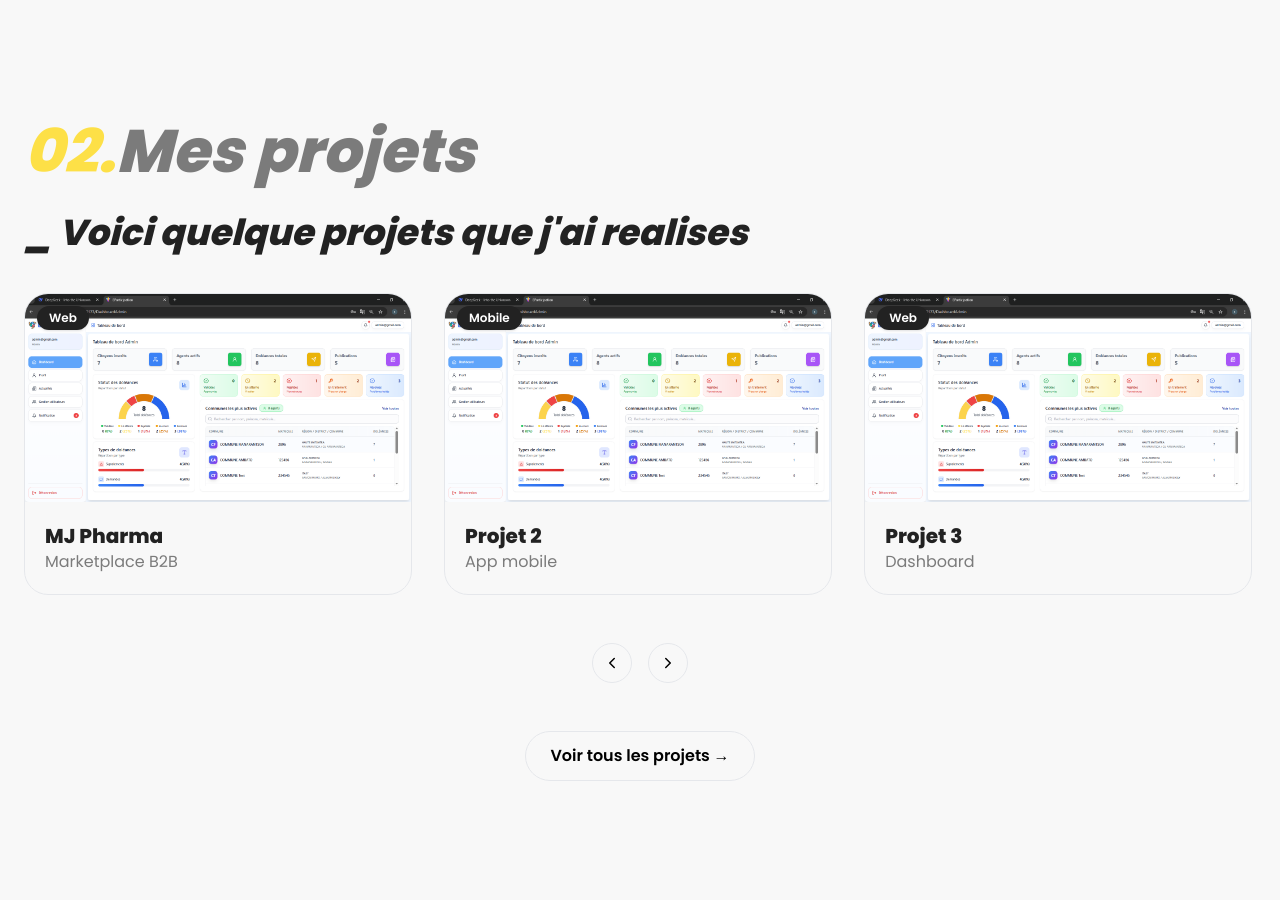
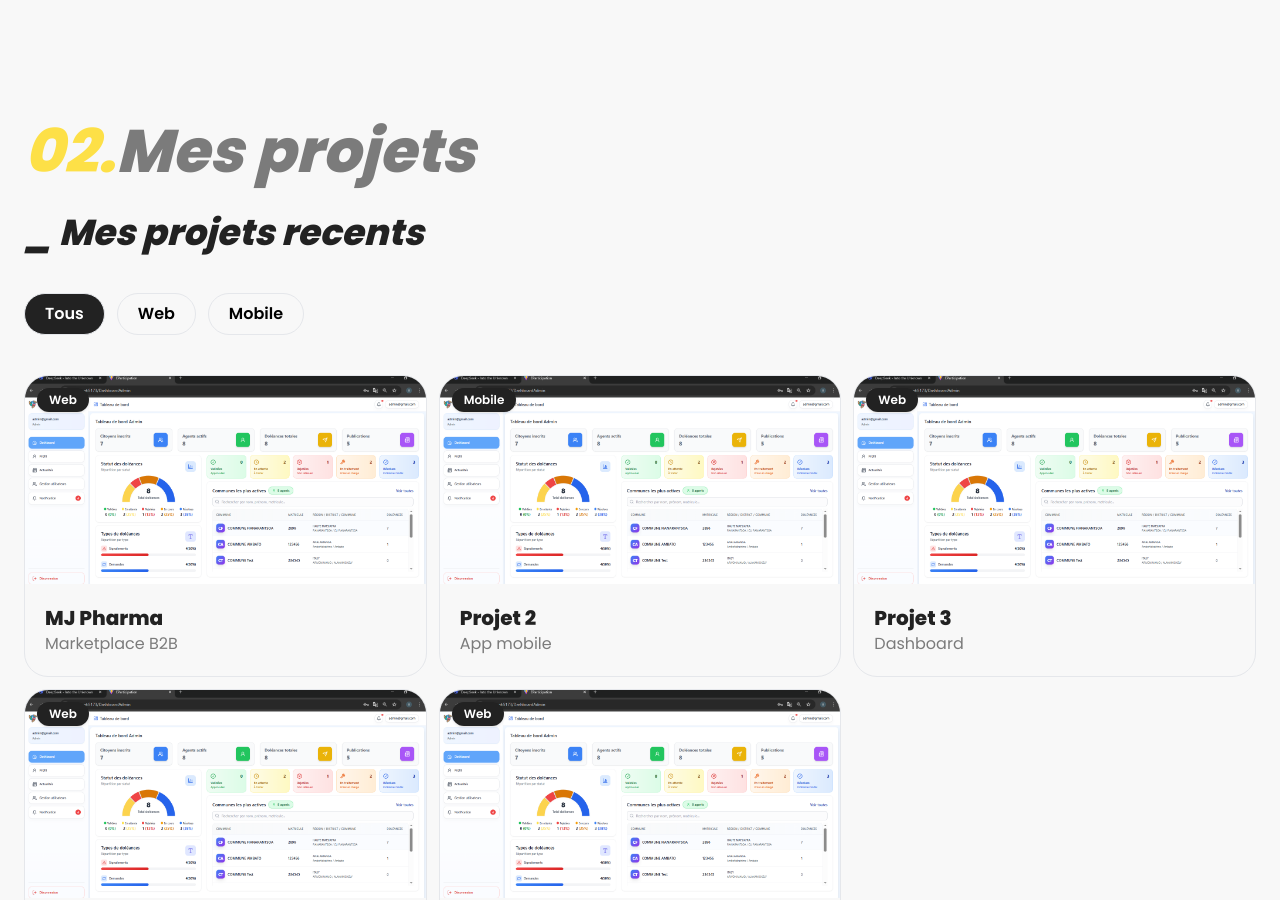
Before and after one commit to Tahiry2003/Portfolio_Tahiriniaina, a React (Vite) app: page / in a window 1280 px wide. Shown: the part 1900-2800 px from the top of the page. Built offline with nearby package versions, Linux system fonts and the light colour scheme.

Commit message:
modification affichage projetcard

```diff
--- a/src/sections/Hero.jsx
+++ b/src/sections/Hero.jsx
@@ -34,11 +34,8 @@ function Hero() {
 
             <div className="relative flex justify-center">
 
-              {/* Carré arrière (décalé) */}
-              <div className="absolute w-64 h-80 md:w-80 md:h-[400px] bg-gray-200 rounded-2xl translate-x-6 translate-y-6"></div>
-
-              {/* Image principale */}
-              <div className="relative w-64 h-80 md:w-80 md:h-[400px] overflow-hidden rounded-2xl shadow-lg">
+              <div className="absolute w-64 h-80 md:w-80 md:h-[450px] bg-gray-200 rounded-2xl translate-x-6 translate-y-6"></div>
+              <div className="relative w-64 h-80 md:w-80 md:h-[450px] overflow-hidden rounded-2xl shadow-lg">
                 <img
                   src={photo}
                   alt="profile"
--- a/src/sections/Projects.jsx
+++ b/src/sections/Projects.jsx
@@ -1,8 +1,10 @@
-import { useRef } from "react"
-import { ChevronLeft, ChevronRight } from "lucide-react"
+import { useState } from "react"
+import { ChevronRight } from "lucide-react"
 import photo from "../data/projet.png"
 
 function Projects() {
+  const [filter, setFilter] = useState("Tous")
+
   const projects = [
     { title: "MJ Pharma", desc: "Marketplace B2B", type: "Web", img: photo },
     { title: "Projet 2", desc: "App mobile", type: "Mobile", img: photo },
@@ -11,39 +13,48 @@ function Projects() {
     { title: "Projet 5", desc: "Portfolio", type: "Web", img: photo },
   ]
 
-  const containerRef = useRef(null)
-
-  const scroll = (direction) => {
-    const container = containerRef.current
-    const card = container.querySelector("div")
-    const cardWidth = card.offsetWidth + 32 // gap-8 = 32px
-
-    container.scrollBy({
-      left: direction === "left" ? -cardWidth : cardWidth,
-      behavior: "smooth",
-    })
-  }
+  // 🔹 Filtrage
+  const filteredProjects =
+    filter === "Tous"
+      ? projects
+      : projects.filter((p) => p.type === filter)
 
   return (
-    <section id="projects" className="min-h-screen scroll-mt-28">
+    <section id="projects" className="min-h-screen scroll-mt-28 mb-28">
       <div className="max-w-7xl mx-auto px-6 text-center">
 
         <h1 className="text-6xl font-bold text-secondary italic mb-8 flex text-start">
-          <span className="text-yellow-300">02.</span> Mes projets
+          <span className="text-yellow-300">02.</span>Mes projets
         </h1>
 
         <h2 className="text-3xl md:text-4xl font-bold text-primary italic mb-10 flex text-start">
-          _ Voici quelque projets que j'ai realises
+          _ Mes projets recents
         </h2>
 
-        <div
-          ref={containerRef}
-          className="flex gap-8 overflow-x-auto scroll-smooth snap-x snap-mandatory scrollbar-hide"
-        >
-          {projects.map((p, i) => (
+        {/* 🔹 FILTRE */}
+        <div className="flex gap-3 mb-10 flex-wrap">
+          {["Tous", "Web", "Mobile"].map((item) => (
+            <button
+              key={item}
+              onClick={() => setFilter(item)}
+              className={`px-5 py-2 rounded-full border font-semibold transition
+                ${
+                  filter === item
+                    ? "bg-primary text-white"
+                    : "hover:bg-gray-100"
+                }`}
+            >
+              {item}
+            </button>
+          ))}
+        </div>
+
+        {/* 🔹 GRID */}
+        <div className="grid sm:grid-cols-2 md:grid-cols-3 gap-3">
+          {filteredProjects.map((p, i) => (
             <div
               key={i}
-              className="min-w-[31.5%] snap-start group relative bg-tertiary rounded-3xl border text-left overflow-hidden"
+              className="group relative bg-tertiary rounded-3xl border text-left overflow-hidden"
             >
               <div className="bg-white rounded-t-xl h-52 flex items-center justify-center relative">
                 <span className="absolute top-3 left-3 bg-primary text-white text-xs font-semibold px-3 py-1 rounded-full shadow">
@@ -52,7 +63,7 @@ function Projects() {
 
                 <img
                   src={p.img}
-                  alt="profile"
+                  alt="project"
                   className="w-full h-full object-cover"
                 />
               </div>
@@ -74,29 +85,6 @@ function Projects() {
             </div>
           ))}
         </div>
-
-        <div className="mt-12 flex justify-center gap-4">
-          <button
-            onClick={() => scroll("left")}
-            className="w-10 h-10 flex items-center justify-center border rounded-full hover:bg-gray-100 transition"
-          >
-            <ChevronLeft size={18} />
-          </button>
-
-          <button
-            onClick={() => scroll("right")}
-            className="w-10 h-10 flex items-center justify-center border rounded-full hover:bg-gray-100 transition"
-          >
-            <ChevronRight size={18} />
-          </button>
-        </div>
-
-        <div className="mt-12">
-          <button className="border px-6 py-3 rounded-full font-semibold hover:bg-gray-100 transition">
-            Voir tous les projets →
-          </button>
-        </div>
-
       </div>
     </section>
   )
```
